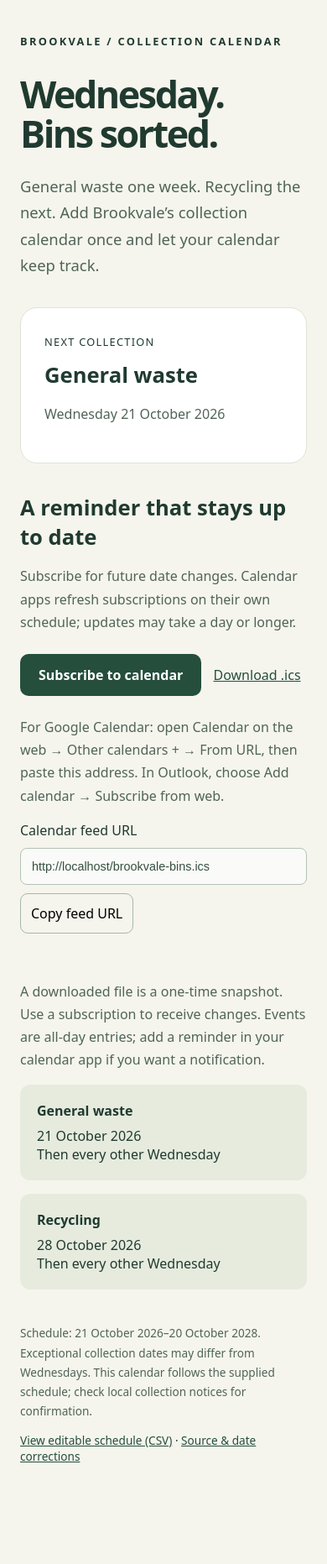
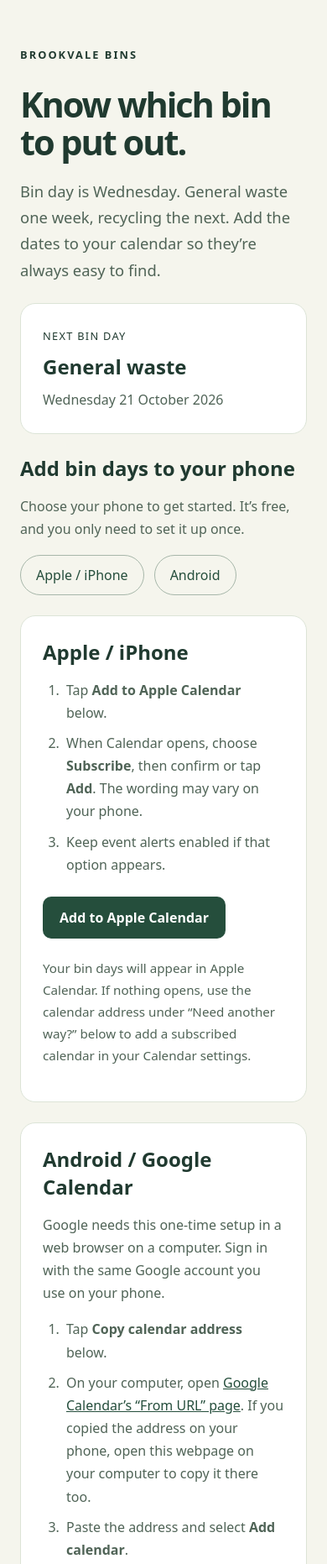
Before and after one commit to patonar/brookvale-bins, a plain HTML site: page index.html in a window 390 px wide. Shown: the top 1863 px of the page at 84% size. Before the commit the page ends 1814 px from the top, so only its background shows below. Drawn offline with Linux system fonts and the light colour scheme.

Commit message:
Simplify phone subscription guides and add day-before calendar alarms

```diff
--- a/index.html
+++ b/index.html
@@ -2,32 +2,40 @@
 <html lang="en">
 <head>
 <meta charset="utf-8"><meta name="viewport" content="width=device-width, initial-scale=1">
-<meta name="description" content="Subscribe to Brookvale's alternating Wednesday bin collections. General waste and recycling, straight to your calendar.">
-<title>Brookvale Bins · Your Wednesday reminder</title>
+<meta name="description" content="Know which bin to put out. Add Brookvale's bin days to your Apple or Android calendar.">
+<title>Brookvale Bins · Know which bin to put out</title>
 <style>
-:root{font-family:system-ui,sans-serif;color:#203a30;background:#f5f5ed}*{box-sizing:border-box}body{margin:0}main{max-width:780px;margin:auto;padding:70px 24px}header{font-size:.8rem;font-weight:750;letter-spacing:.18em;text-transform:uppercase}h1{font-size:clamp(2.8rem,8vw,4.8rem);line-height:1.05;letter-spacing:-.055em;margin:30px 0 24px}p{line-height:1.7;color:#506457}.intro{font-size:1.15rem;max-width:580px}.card{margin:35px 0;padding:28px;background:white;border:1px solid #dce4d7;border-radius:20px}.label{font-size:.8rem;text-transform:uppercase;letter-spacing:.1em}h2{margin:12px 0;font-size:1.6rem}.button{display:inline-block;padding:14px 22px;border-radius:10px;background:#254e3c;color:white;text-decoration:none;font-weight:650;margin:8px 10px 8px 0}a{color:#254e3c}button{font:inherit;cursor:pointer;border:1px solid #a7b7aa;background:transparent;padding:12px;border-radius:9px}input{width:100%;margin:10px 0;padding:13px;border:1px solid #b4c2b5;border-radius:8px;font-size:.9rem;color:#354f40;background:#fafbf8}.schedule{display:grid;grid-template-columns:1fr 1fr;gap:16px}.schedule div{padding:20px;border-radius:12px;background:#e6ebde}.schedule strong{display:block;margin-bottom:8px}footer{font-size:.85rem;margin-top:40px}#status{min-height:1.5em}@media(max-width:480px){main{padding-top:40px}.schedule{grid-template-columns:1fr}}
+:root{font-family:system-ui,sans-serif;color:#203a30;background:#f5f5ed}*{box-sizing:border-box}body{margin:0}main{max-width:760px;margin:auto;padding:56px 24px}header{font-size:.8rem;font-weight:750;letter-spacing:.16em;text-transform:uppercase}h1{font-size:clamp(2.6rem,8vw,4.3rem);line-height:1.08;letter-spacing:-.05em;margin:28px 0 20px}p,li{line-height:1.7;color:#506457}h2{font-size:1.5rem;margin:0 0 12px}.intro{font-size:1.15rem}.card{margin:24px 0;padding:26px;background:white;border:1px solid #dce4d7;border-radius:18px}.label{font-size:.8rem;text-transform:uppercase;letter-spacing:.1em}#next-heading{margin:10px 0}#next-date{margin:0}.button{display:inline-block;padding:14px 20px;border-radius:10px;background:#254e3c;color:white;text-decoration:none;font-weight:650;margin:8px 0}a{color:#254e3c}button{font:inherit;cursor:pointer;border:1px solid #a7b7aa;background:#fff;padding:12px 18px;border-radius:9px}input{width:100%;margin:10px 0;padding:13px;border:1px solid #b4c2b5;border-radius:8px;font-size:.85rem;color:#354f40;background:#fafbf8}ol{padding-left:24px}li{padding-left:4px;margin:9px 0}details{margin:20px 0}summary{cursor:pointer;font-weight:650;padding:8px 0}.note{font-size:.95rem}.choices{display:flex;gap:12px;flex-wrap:wrap}.choices a{padding:12px 18px;border:1px solid #a7b7aa;border-radius:30px;text-decoration:none}footer{font-size:.85rem;margin-top:32px}section{scroll-margin-top:20px}#status{min-height:1.5em;margin:6px 0}
 </style>
 </head>
 <body><main>
-<header>Brookvale / Collection calendar</header>
-<h1>Wednesday.<br>Bins sorted.</h1>
-<p class="intro">General waste one week. Recycling the next. Add Brookvale’s collection calendar once and let your calendar keep track.</p>
-<section class="card" aria-labelledby="next-heading"><span class="label">Next collection</span><h2 id="next-heading">Every Wednesday</h2><p id="next-date">The schedule starts on 21 October 2026.</p></section>
-<section aria-labelledby="subscribe"><h2 id="subscribe">A reminder that stays up to date</h2><p>Subscribe for future date changes. Calendar apps refresh subscriptions on their own schedule; updates may take a day or longer.</p>
-<a class="button" id="subscribe-link" href="webcal://patonar.github.io/brookvale-bins/brookvale-bins.ics">Subscribe to calendar</a>
-<a href="brookvale-bins.ics" download>Download .ics</a>
-<p>For Google Calendar: open Calendar on the web → Other calendars + → From URL, then paste this address. In Outlook, choose Add calendar → Subscribe from web.</p>
-<label for="feed">Calendar feed URL</label><input id="feed" readonly value="https://patonar.github.io/brookvale-bins/brookvale-bins.ics"><button id="copy" type="button">Copy feed URL</button><p id="status" role="status"></p>
-<p>A downloaded file is a one-time snapshot. Use a subscription to receive changes. Events are all-day entries; add a reminder in your calendar app if you want a notification.</p></section>
-<section class="schedule" aria-label="Starting schedule"><div><strong>General waste</strong>21 October 2026<br>Then every other Wednesday</div><div><strong>Recycling</strong>28 October 2026<br>Then every other Wednesday</div></section>
-<footer><p>Schedule: 21 October 2026–20 October 2028. Exceptional collection dates may differ from Wednesdays. This calendar follows the supplied schedule; check local collection notices for confirmation.</p><a href="collections.csv">View editable schedule (CSV)</a> · <a href="https://github.com/patonar/brookvale-bins">Source &amp; date corrections</a></footer>
+<header>Brookvale Bins</header>
+<h1>Know which bin<br>to put out.</h1>
+<p class="intro">Bin day is Wednesday. General waste one week, recycling the next. Add the dates to your calendar so they’re always easy to find.</p>
+<section class="card" aria-labelledby="next-heading"><span class="label">Next bin day</span><h2 id="next-heading">Wednesday collections</h2><p id="next-date">General waste starts on 21 October 2026, followed by recycling on 28 October.</p></section>
+<h2>Add bin days to your phone</h2><p>Choose your phone to get started. It’s free, and you only need to set it up once.</p>
+<nav class="choices" aria-label="Choose your phone"><a href="#apple">Apple / iPhone</a><a href="#android">Android</a></nav>
+<section class="card" id="apple"><h2>Apple / iPhone</h2>
+<ol><li>Tap <strong>Add to Apple Calendar</strong> below.</li><li>When Calendar opens, choose <strong>Subscribe</strong>, then confirm or tap <strong>Add</strong>. The wording may vary on your phone.</li><li>Keep event alerts enabled if that option appears.</li></ol>
+<a class="button" id="subscribe-link" href="webcal://patonar.github.io/brookvale-bins/brookvale-bins.ics">Add to Apple Calendar</a>
+<p class="note">Your bin days will appear in Apple Calendar. If nothing opens, use the calendar address under “Need another way?” below to add a subscribed calendar in your Calendar settings.</p>
+</section>
+<section class="card" id="android"><h2>Android / Google Calendar</h2>
+<p>Google needs this one-time setup in a web browser on a computer. Sign in with the same Google account you use on your phone.</p>
+<ol><li>Tap <strong>Copy calendar address</strong> below.</li><li>On your computer, open <a href="https://calendar.google.com/calendar/u/0/r/settings/addbyurl" target="_blank" rel="noopener">Google Calendar’s “From URL” page</a>. If you copied the address on your phone, open this webpage on your computer to copy it there too.</li><li>Paste the address and select <strong>Add calendar</strong>.</li><li>Open Google Calendar on your phone. Tap <strong>☰</strong> and tick <strong>Brookvale Bins</strong>. It may take a little while to appear.</li></ol>
+<button type="button" class="copy">Copy calendar address</button><p id="status" role="status" aria-live="polite"></p>
+</section>
+<section class="card"><h2>A heads-up the day before</h2><p>Each bin day includes a reminder for the previous day. Some calendar apps, including Google Calendar, may ignore reminders supplied with a subscribed calendar.</p><p>To check yours, open your calendar’s settings and look for <strong>Brookvale Bins → Notifications</strong>. If available, add an <strong>all-day event notification, 1 day before</strong>, and choose a time that suits you. Make sure your phone allows calendar notifications too.</p><p class="note">If your app doesn’t offer alerts for subscribed calendars, set a weekly Tuesday reminder on your phone to check which bin is due. Adding this calendar alone cannot guarantee a phone notification.</p></section>
+<details><summary>Need another way?</summary><p>You can paste this address into any calendar app that supports calendar subscriptions:</p><label for="feed">Calendar address</label><input id="feed" readonly value="https://patonar.github.io/brookvale-bins/brookvale-bins.ics"><button type="button" class="copy">Copy calendar address</button><p><a href="brookvale-bins.ics" download>Download the calendar instead</a>. A download is a one-time copy and won’t receive date changes.</p></details>
+<details><summary>What if a bin day changes?</summary><p>Once subscribed, your calendar can pick up corrections automatically. Updates may take a day or longer to appear, depending on your calendar app. Check local collection notices for last-minute changes.</p></details>
+<footer><p>Dates covered: 21 October 2026–20 October 2028. Based on the supplied alternating Wednesday schedule; check local notices for confirmation.</p><a href="https://github.com/patonar/brookvale-bins">About this calendar &amp; report a date correction</a> · <a href="collections.csv">Collection dates</a></footer>
 </main><script>
 const feed = new URL('brookvale-bins.ics', location.href);
 document.querySelector('#feed').value = feed.href;
 document.querySelector('#subscribe-link').href = feed.href.replace(/^https?:/, 'webcal:');
-document.querySelector('#copy').addEventListener('click', async () => {
-  try { await navigator.clipboard.writeText(feed.href); document.querySelector('#status').textContent = 'Calendar URL copied.'; }
-  catch { document.querySelector('#feed').select(); document.querySelector('#status').textContent = 'Select and copy the URL above.'; }
+for (const button of document.querySelectorAll('.copy')) button.addEventListener('click', async () => {
+  try { await navigator.clipboard.writeText(feed.href); button.textContent = 'Address copied ✓'; document.querySelector('#status').textContent = 'Calendar address copied. You can now paste it into your calendar.'; }
+  catch { const input = document.querySelector('#feed'); input.closest('details').open = true; input.focus(); input.select(); input.scrollIntoView({block:'center'}); document.querySelector('#status').textContent = 'Select and copy the calendar address below.'; }
 });
 fetch('collections.csv').then(r => { if (!r.ok) throw Error(); return r.text(); }).then(text => {
   const today = new Date(); today.setHours(0,0,0,0);
@@ -36,6 +44,6 @@ fetch('collections.csv').then(r => { if (!r.ok) throw Error(); return r.text();
   if (next) {
     document.querySelector('#next-heading').textContent = next[2];
     document.querySelector('#next-date').textContent = new Date(next[1] + 'T00:00:00').toLocaleDateString('en-GB', {weekday:'long',day:'numeric',month:'long',year:'numeric'});
-  } else { document.querySelector('#next-date').textContent = 'This published schedule has ended. Check the source for an updated calendar.'; }
-}).catch(() => { document.querySelector('#next-date').textContent = 'View the calendar feed for collection dates.'; });
+  } else { document.querySelector('#next-date').textContent = 'This schedule has ended. Please check for an updated calendar.'; }
+}).catch(() => { document.querySelector('#next-date').textContent = 'Check your calendar for the latest collection dates.'; });
 </script></body></html>
```
Also changed, not shown: 3 other files.
